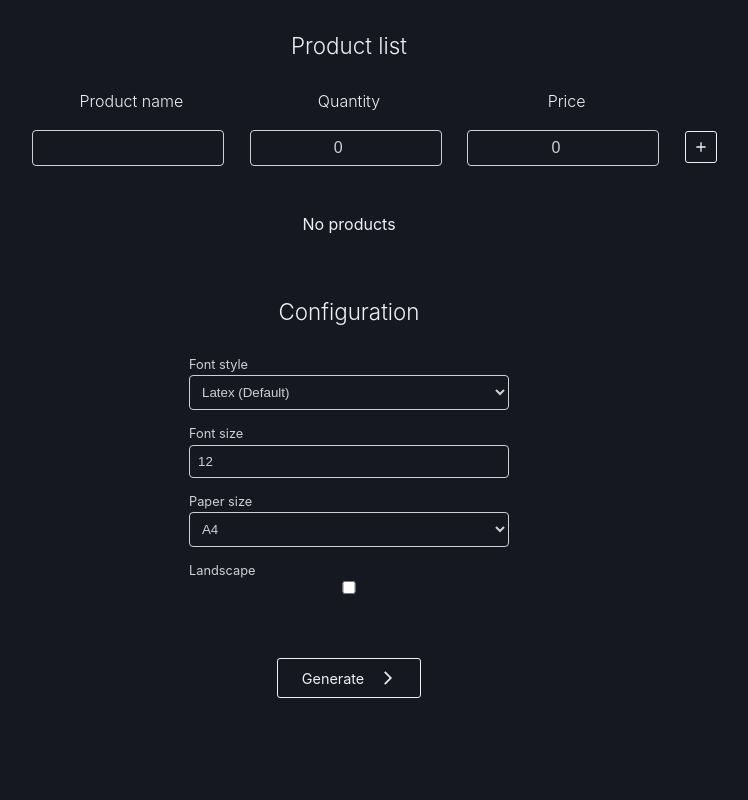
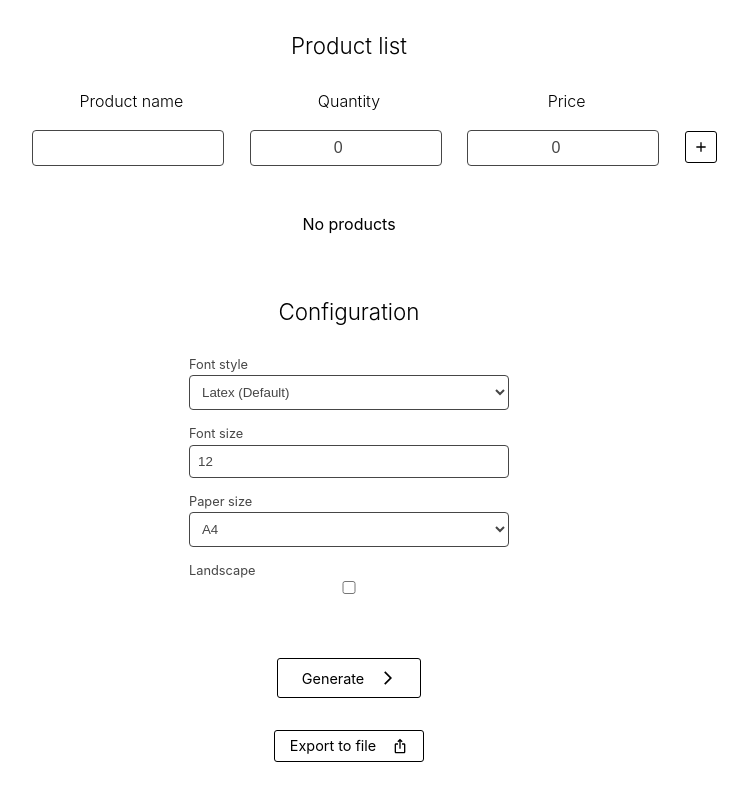
Before and after one commit to alejandrobujan/bills_generator, a Next.js app in the folder frontend/: page / in a window 1280 px wide. Shown: the part 678-1478 px from the top of the page, without its empty margins (291-1039 px from the left). Built offline with nearby package versions, Linux system fonts and the light colour scheme; what runtypes would draw is missing.

Commit message:
Fix: URL encode paramters in GET request and add export to file button

```diff
--- a/frontend/src/components/BillGenerator/BillGenerator.tsx
+++ b/frontend/src/components/BillGenerator/BillGenerator.tsx
@@ -6,6 +6,7 @@ import { FormEvent, useEffect, useState } from "react";
 import BillService from "../../services/BillService";
 import NormalButton from "../Buttton/NormalButton";
 import BillRequest, {
+  BillRequestSchema,
   getDefaultBillRequest,
   toBillRequestDto,
 } from "../../entities/BillRequest";
@@ -22,6 +23,7 @@ import PdfConfig from "../../entities/PdfConfig";
 import { AnimatePresence, motion } from "framer-motion";
 import DownloadIcon from "@mui/icons-material/Download";
 import AcceptButton from "../Buttton/AcceptButton";
+import ExportIcon from "@mui/icons-material/IosShare";
 
 export default function BillGenerator() {
   const { createErrorNotification, createSuccessNotification } =
@@ -32,6 +34,40 @@ export default function BillGenerator() {
   const [billRequest, setBillRequest] = useState<BillRequest>(
     getDefaultBillRequest()
   );
+
+  function handleImportFile(file: File | undefined) {
+    if (!file) return;
+    file
+      .text()
+      .then((jsonString) => {
+        try {
+          const billRequestDto: BillRequestDto = BillRequestDtoSchema.check(
+            JSON.parse(jsonString)
+          );
+          setBillRequest(toBillRequest(billRequestDto));
+        } catch (error: any) {
+          createErrorNotification("Invalid bill specification", 8000);
+          return;
+        }
+      })
+      .catch(() => createErrorNotification("Error while importing file", 8000));
+  }
+
+  function handleExportFile() {
+    const billRequestDto: BillRequestDto = toBillRequestDto(billRequest);
+    const element = document.createElement("a");
+    element.setAttribute(
+      "href",
+      "data:text/plain;charset=utf-8," +
+        encodeURIComponent(JSON.stringify(billRequestDto))
+    );
+    element.setAttribute("download", "bill.json");
+    element.style.display = "none";
+    document.body.appendChild(element);
+    element.click();
+    document.body.removeChild(element);
+    createSuccessNotification("Bill specification exported successfully", 3000);
+  }
 
   function waitForBill(id: number) {
     BillService.getBill(id)
@@ -52,26 +88,8 @@ export default function BillGenerator() {
       .catch(() => {
         setIsGenerating(false);
         setBillId(undefined);
-        createErrorNotification("Error generating bill", 5000);
+        createErrorNotification("Error while generating bill", 5000);
       });
-  }
-
-  function handleImportFile(file: File | undefined) {
-    if (!file) return;
-    file
-      .text()
-      .then((jsonString) => {
-        try {
-          const billDto: BillRequestDto = BillRequestDtoSchema.check(
-            JSON.parse(jsonString)
-          );
-          setBillRequest(toBillRequest(billDto));
-        } catch (error: any) {
-          createErrorNotification("Invalid bill specification", 8000);
-          return;
-        }
-      })
-      .catch(() => createErrorNotification("Error while importing file", 8000));
   }
 
   function handleSubmit(e: FormEvent<HTMLFormElement>) {
@@ -84,7 +102,10 @@ export default function BillGenerator() {
         .then((id) => waitForBill(id))
         .catch(() => {
           setIsGenerating(false);
-          createErrorNotification("Error while generating bill", 5000);
+          createErrorNotification(
+            "Error while generating bill, server is unreachable",
+            5000
+          );
         });
     }, 500);
   }
@@ -231,6 +252,15 @@ export default function BillGenerator() {
             </NormalButton>
           )}
         </AnimatePresence>
+
+        <NormalButton
+          className={styles.BillGenerator_exportButton}
+          type="button"
+          onClick={handleExportFile}
+        >
+          <span>Export to file</span>
+          <ExportIcon />
+        </NormalButton>
       </form>
     </>
   );
--- a/frontend/src/components/BillGenerator/billGenerator.module.scss
+++ b/frontend/src/components/BillGenerator/billGenerator.module.scss
@@ -55,3 +55,10 @@
     transform: rotate(360deg);
   }
 }
+
+.BillGenerator_exportButton {
+  margin-top: -2rem;
+  span, svg {
+    font-size: 0.8rem;
+  }
+}
--- a/frontend/src/components/BillList/BillList.tsx
+++ b/frontend/src/components/BillList/BillList.tsx
@@ -72,7 +72,11 @@ export default function BillList() {
   return (
     <div className={styles.BillList_container}>
       <form onSubmit={handleSubmit} className={styles.BillList_userForm}>
-        <TextInput label="User" onChange={(user) => setCurrentUser(user)} />
+        <TextInput
+          required
+          label="User"
+          onChange={(user) => setCurrentUser(user)}
+        />
         <NormalButton type="submit">
           <span>Search bills</span>
           <SearchIcon />
--- a/frontend/src/components/Input/input.module.scss
+++ b/frontend/src/components/Input/input.module.scss
@@ -54,6 +54,5 @@
   border-radius: 4px;
   border: 1px solid;
   background-color: var(--bg);
-  cursor: pointer;
   transition: all 0.2s;
 }
--- a/frontend/src/components/PdfConfiguration/PdfConfiguration.tsx
+++ b/frontend/src/components/PdfConfiguration/PdfConfiguration.tsx
@@ -45,7 +45,6 @@ export default function PdfConfiguration({ config, onChangeConfig }: Props) {
           label="Paper size"
           value={config.paperSize}
           onChange={(paper) => {
-            console.log(paper, paperSizeMap.get(paper));
             onChangeConfig({
               ...config,
               paperSize: paperSizeMap.get(paper),
@@ -64,7 +63,6 @@ export default function PdfConfiguration({ config, onChangeConfig }: Props) {
           label="Landscape"
           checked={config.landscape}
           onChange={(landscape) => {
-            console.log(landscape);
             onChangeConfig({
               ...config,
               landscape,
--- a/frontend/src/services/BillService.ts
+++ b/frontend/src/services/BillService.ts
@@ -6,7 +6,6 @@ export default abstract class BillService {
   private static endpoint = "/api";
 
   static generateBill(bill: BillRequestDto): Promise<number> {
-    console.log(bill);
     return fetch(`${this.endpoint}/bills`, {
       method: "POST",
       body: JSON.stringify(bill),
@@ -27,15 +26,13 @@ export default abstract class BillService {
   }
 
   static getBills(user: BillRequestDto["user"]): Promise<Bill[]> {
-    return fetch(`${this.endpoint}/bills?user=${user} `, {
-      method: "GET",
-    })
+    return fetch(
+      `${this.endpoint}/bills?` + new URLSearchParams({ user }).toString(),
+      {
+        method: "GET",
+      }
+    )
       .then((res) => res.json())
-      .then((res) =>
-        res.bills.map((bill: BillDto) => {
-          console.log(bill);
-          return toBill(bill);
-        })
-      );
+      .then((res) => res.bills.map((bill: BillDto) => toBill(bill)));
   }
 }
--- a/frontend/src/styles/globals/_variables.scss
+++ b/frontend/src/styles/globals/_variables.scss
@@ -1,12 +1,12 @@
 :root {
   --border-radius: 10px;
 
-  --bg: #161821;
-  --bg-subtle: #161821;
-  --fg: #eeeff5;
-  --fg-subtle: #ced0d5;
+  --bg: #ffffff;
+  --bg-subtle: #f3f3f3;
+  --fg: #000000;
+  --fg-subtle: #464646;
 
   --cyan: #89dceb;
-  --green: #abe9b3;
+  --green: #3db84d;
   --red: #f28fad;
 }
```
